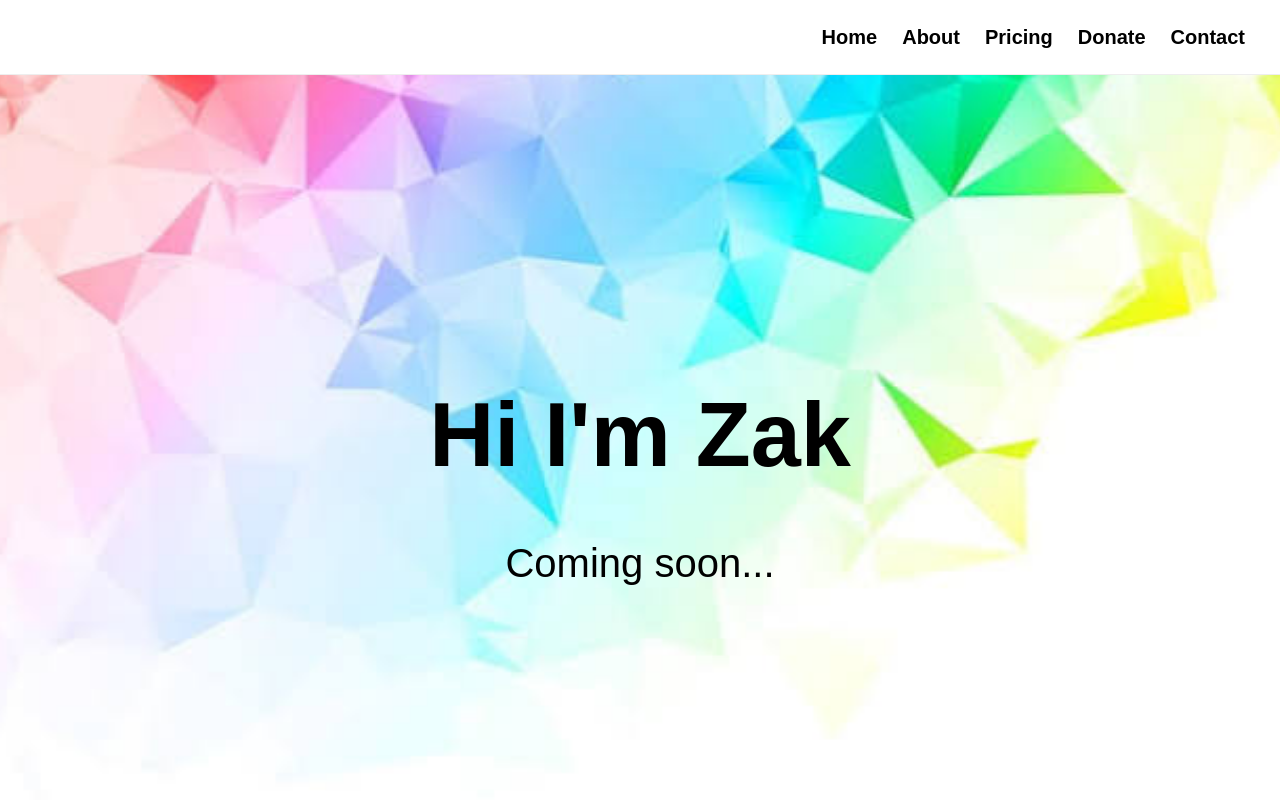
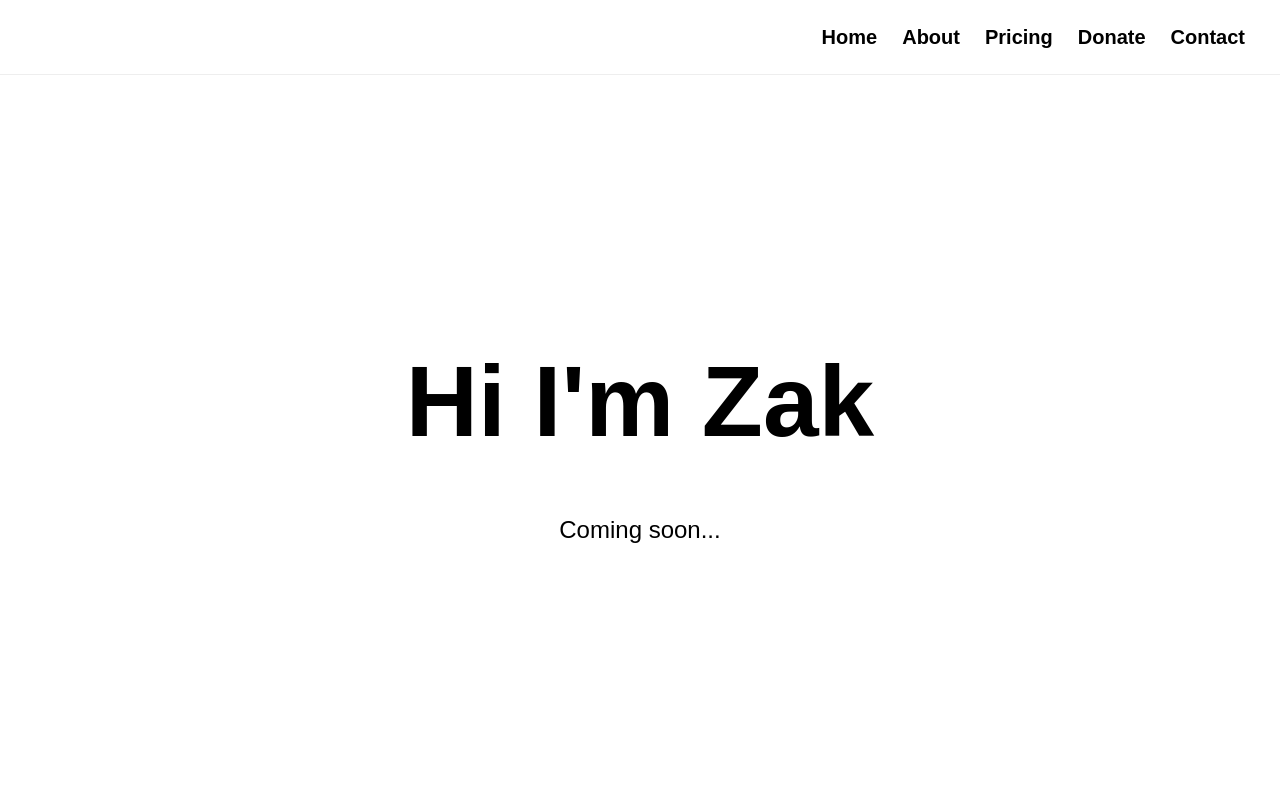
Before and after one commit to H4CK3R1010/Seemz-Like-Magazine, a Next.js app: page /people/zak in a window 1280 px wide. Shown: the top 800 px of the page. Built offline with nearby package versions, Linux system fonts and the light colour scheme.

Commit message:
Remove people page backgrounds and descriptions from homepage

```diff
--- a/app/globals.css
+++ b/app/globals.css
@@ -241,7 +241,7 @@ nav a:hover {
 ========================= */
 
 .teamSection {
-  min-height: 900px;
+  min-height: 850px;
 
   background: #eefaff;
 
@@ -282,35 +282,20 @@ nav a:hover {
 
   grid-template-columns: repeat(2, 1fr);
 
-  gap: 60px 50px;
+  gap: 35px 50px;
 }
 
 
-.teamMember {
-  text-align: center;
-
+.teamButton {
   display: flex;
-
-  flex-direction: column;
-
-  align-items: center;
-}
-
-
-/* =========================
-   TEAM BUTTONS
-========================= */
-
-.teamButton {
-  display: inline-flex;
 
   align-items: center;
 
   justify-content: center;
 
-  min-width: 230px;
+  min-height: 90px;
 
-  padding: 18px 35px;
+  padding: 20px 35px;
 
   border-radius: 15px;
 
@@ -336,25 +321,6 @@ nav a:hover {
   transform: translateY(-4px);
 
   box-shadow: 0 10px 25px rgba(0, 0, 0, 0.18);
-}
-
-
-/* =========================
-   TEAM DESCRIPTIONS
-========================= */
-
-.teamMember p {
-  max-width: 600px;
-
-  margin: 25px auto 0;
-
-  text-align: center;
-
-  font-size: 21px;
-
-  line-height: 1.6;
-
-  color: black;
 }
 
 
@@ -398,6 +364,8 @@ nav a:hover {
   align-items: center;
 
   text-align: center;
+
+  padding: 100px 30px;
 }
 
 
@@ -431,24 +399,16 @@ nav a:hover {
 .peopleBackground {
   min-height: 100vh;
 
-  background-image: url("/people-background.jpg");
-
-  background-size: cover;
-
-  background-position: center;
-
-  background-repeat: no-repeat;
-
-  background-attachment: fixed;
+  background: white;
 
   color: black;
 
-  padding-top: 80px;
+  padding-top: 75px;
 }
 
 
 .peopleBox {
-  min-height: 100vh;
+  min-height: calc(100vh - 75px);
 
   display: flex;
 
@@ -459,26 +419,32 @@ nav a:hover {
   align-items: center;
 
   text-align: center;
+
+  padding: 80px 30px;
 }
 
 
 .peopleBox h1 {
-  font-size: 90px;
+  font-size: clamp(60px, 8vw, 100px);
 
   font-weight: bold;
 
   color: black;
 
-  margin: 0;
+  margin: 0 0 35px;
 }
 
 
 .peopleBox p {
-  font-size: 40px;
+  max-width: 850px;
+
+  font-size: 24px;
+
+  line-height: 1.6;
 
   color: black;
 
-  margin-top: 30px;
+  margin: 0;
 }
 
 
@@ -537,8 +503,6 @@ nav a:hover {
   }
 
 
-  /* TEAM MOBILE */
-
   .teamSection {
     padding: 80px 25px;
   }
@@ -547,24 +511,24 @@ nav a:hover {
   .teamGrid {
     grid-template-columns: 1fr;
 
-    gap: 45px;
+    gap: 25px;
   }
 
 
   .teamContent h2 {
-    margin-bottom: 50px;
+    margin-bottom: 45px;
   }
 
 
   .teamButton {
     width: 100%;
 
-    max-width: 350px;
+    min-height: 80px;
   }
 
 
-  .teamMember p {
-    font-size: 19px;
+  .peopleBox p {
+    font-size: 20px;
   }
 
 }
```
